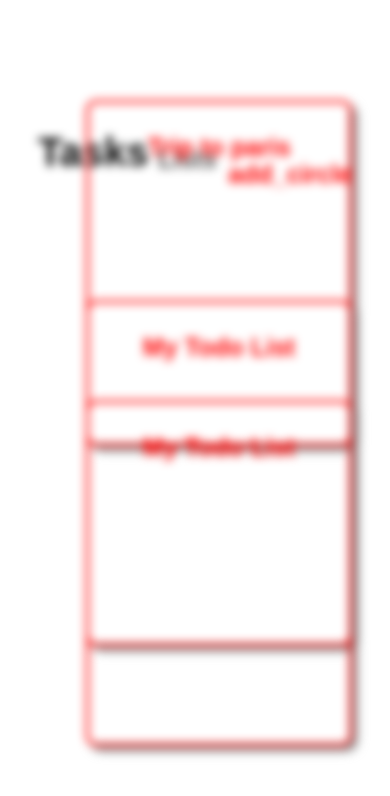
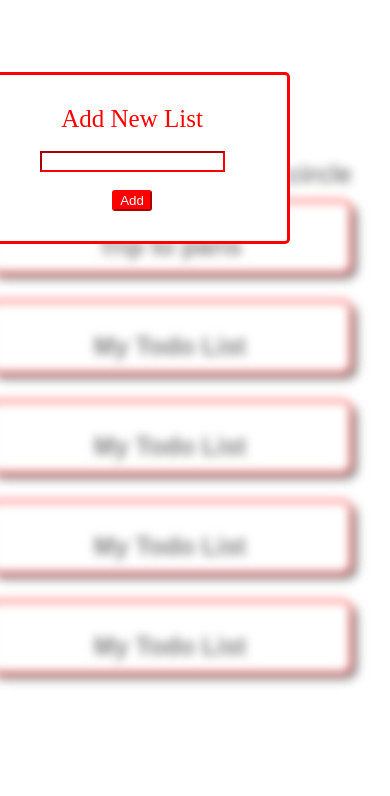
Before and after one commit to M0unika7/project-html, a plain HTML site: page todo3.html in a window 390 px wide. Drawn offline with Linux system fonts and the light colour scheme.

Commit message:
Add files via upload

```diff
--- a/todo3.css
+++ b/todo3.css
@@ -119,3 +119,95 @@
       border-color: red;
 
   }
+  @media screen and (max-width:480px)
+  {
+    .grid-container{
+      display: grid;
+      grid-template-columns: auto;
+    }
+   .add{
+     display: none;
+   }
+    .list{
+      position: absolute;
+      left: 150px;
+      top: 45px;
+    }
+    .task{
+      position: absolute;
+      left: 30px;
+      top: 30px;
+    }
+    .griditem3{
+      border: 2px solid red;
+      width: 300px;
+      height: 10px;
+      font-size: 15px;
+      position: absolute;
+      right: 30px;
+      top: 100px;
+    }
+    .griditem2{
+      position: absolute;
+      right: 30px;
+      top: 60px;
+    }
+    a{
+      color: gray;
+    }
+    .todo{
+      color: gray;
+    }
+    .com{
+      display: none;
+    }
+    form{
+      display: none;
+    }
+    hr{
+      display: none;
+    }
+    .griditem4{
+      border: 2px solid red;
+      width: 300px;
+      height: 10px;
+      position: absolute;
+      right: 30px;
+      top: 200px;
+    }
+    .griditem5{
+      border: 2px solid red;
+      width: 300px;
+      height: 10px;
+      position: absolute;
+      right: 30px;
+      top: 300px;
+    }
+    .griditem6{
+      visibility: visible;
+      border: 2px solid red;
+      width: 300px;
+      height: 10px;
+      position: absolute;
+      right: 30px;
+      top: 400px;
+    }
+    .griditem7{
+      visibility: visible;
+      border: 2px solid red;
+      width: 300px;
+      height: 10px;
+      position: absolute;
+      right: 30px;
+      top: 500px;
+    }
+    .parent{
+      z-index: -1;
+      filter: blur(5px);
+    }
+    .todo3{
+      position: absolute;
+      right: 100px;
+    }
+
+  }
```
